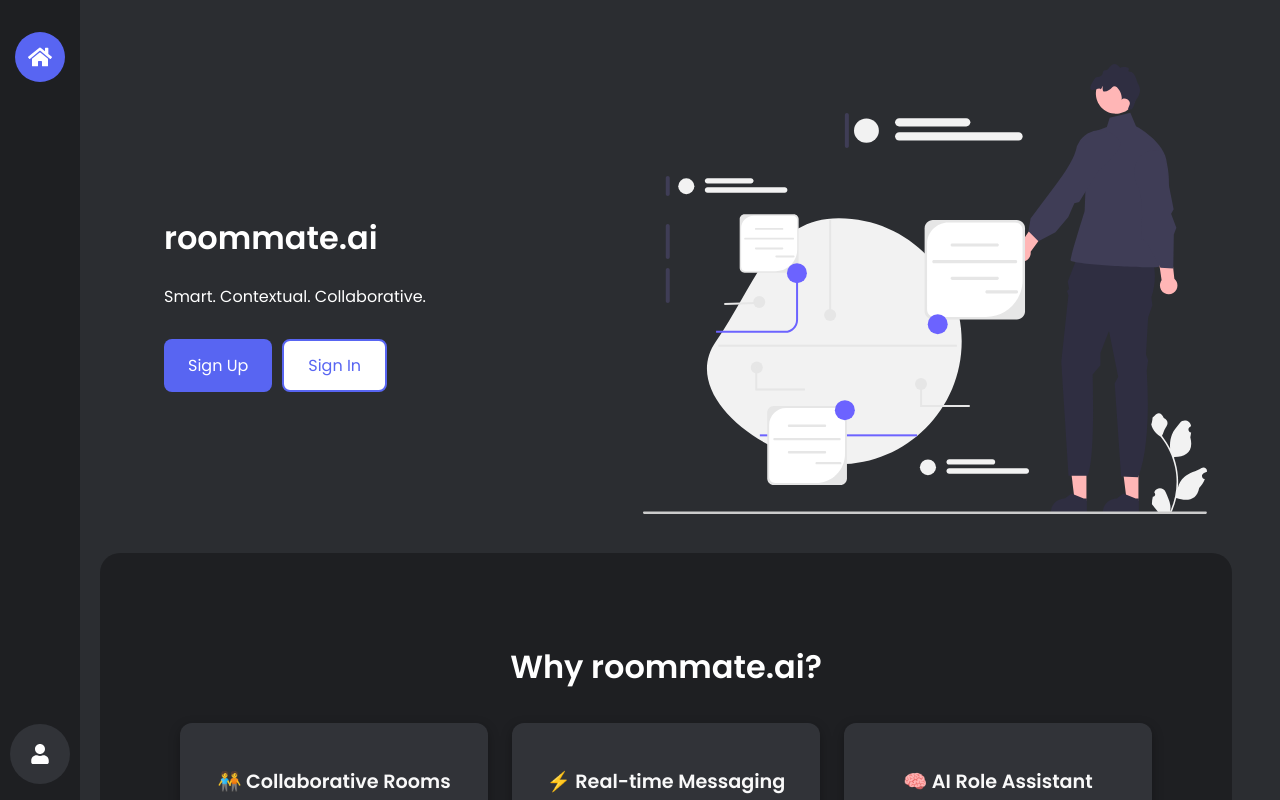
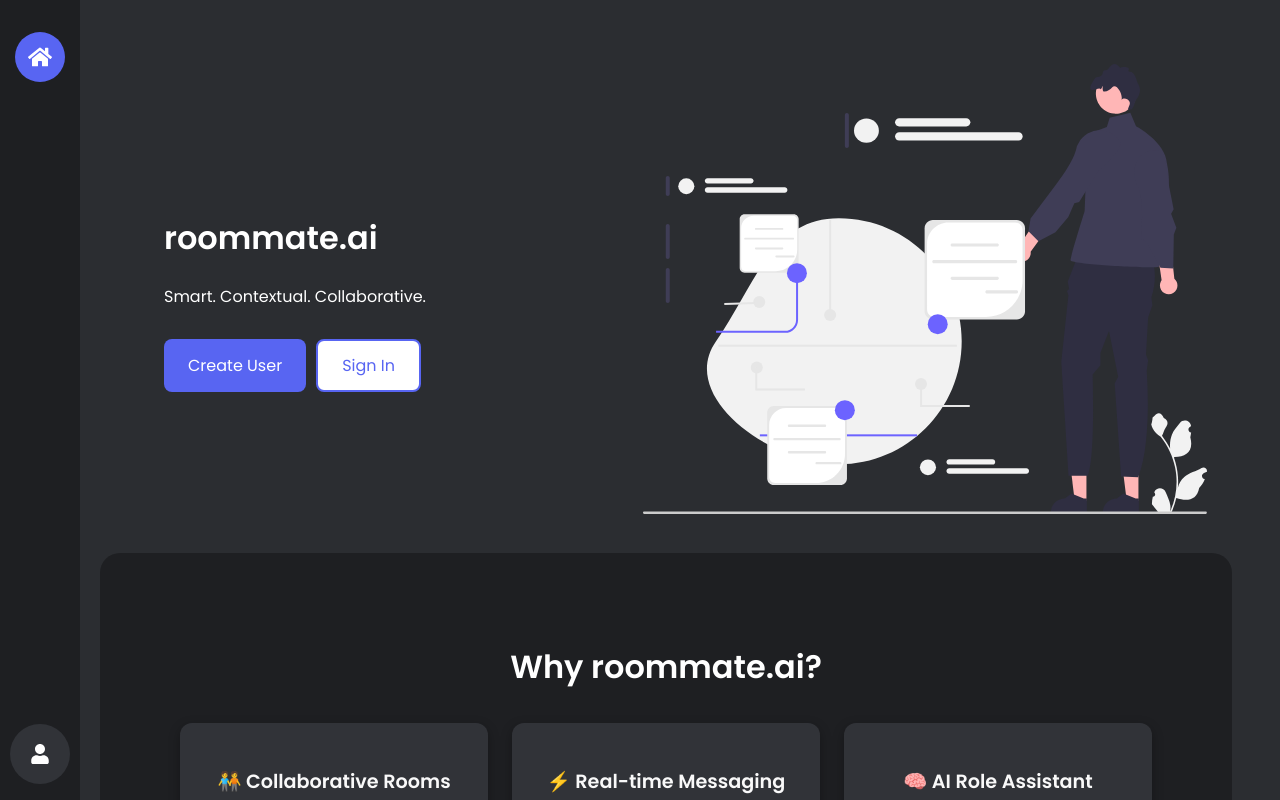
Before and after one commit to sherlockvj/roommateAi, a React (Create React App) app in the folder client/: page / in a window 1280 px wide. Shown: the top 800 px of the page. Built offline with nearby package versions, Linux system fonts and the light colour scheme.

Commit message:
[CLIENT][SERVER] Updated note message

```diff
--- a/client/src/pages/LandingPage.js
+++ b/client/src/pages/LandingPage.js
@@ -115,7 +115,7 @@ const LandingPage = () => {
             ) : (
               <>
                 <button className="hero-btn primary" onClick={() =>  navigate("/register")}>
-                  Sign Up
+                  Create User
                 </button>
                 <button className="hero-btn secondary" onClick={() => navigate("/login")}>
                   Sign In
```
